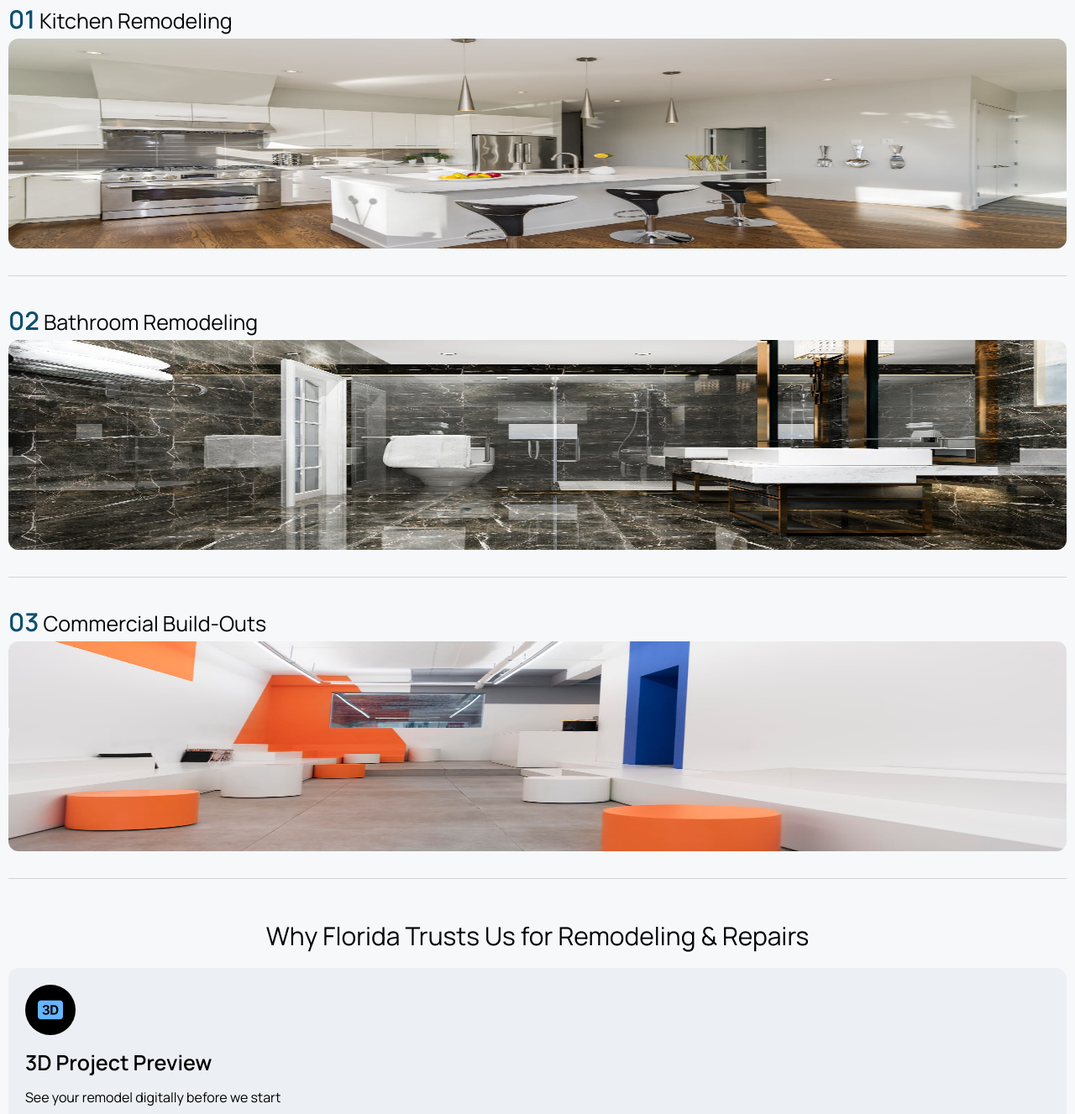
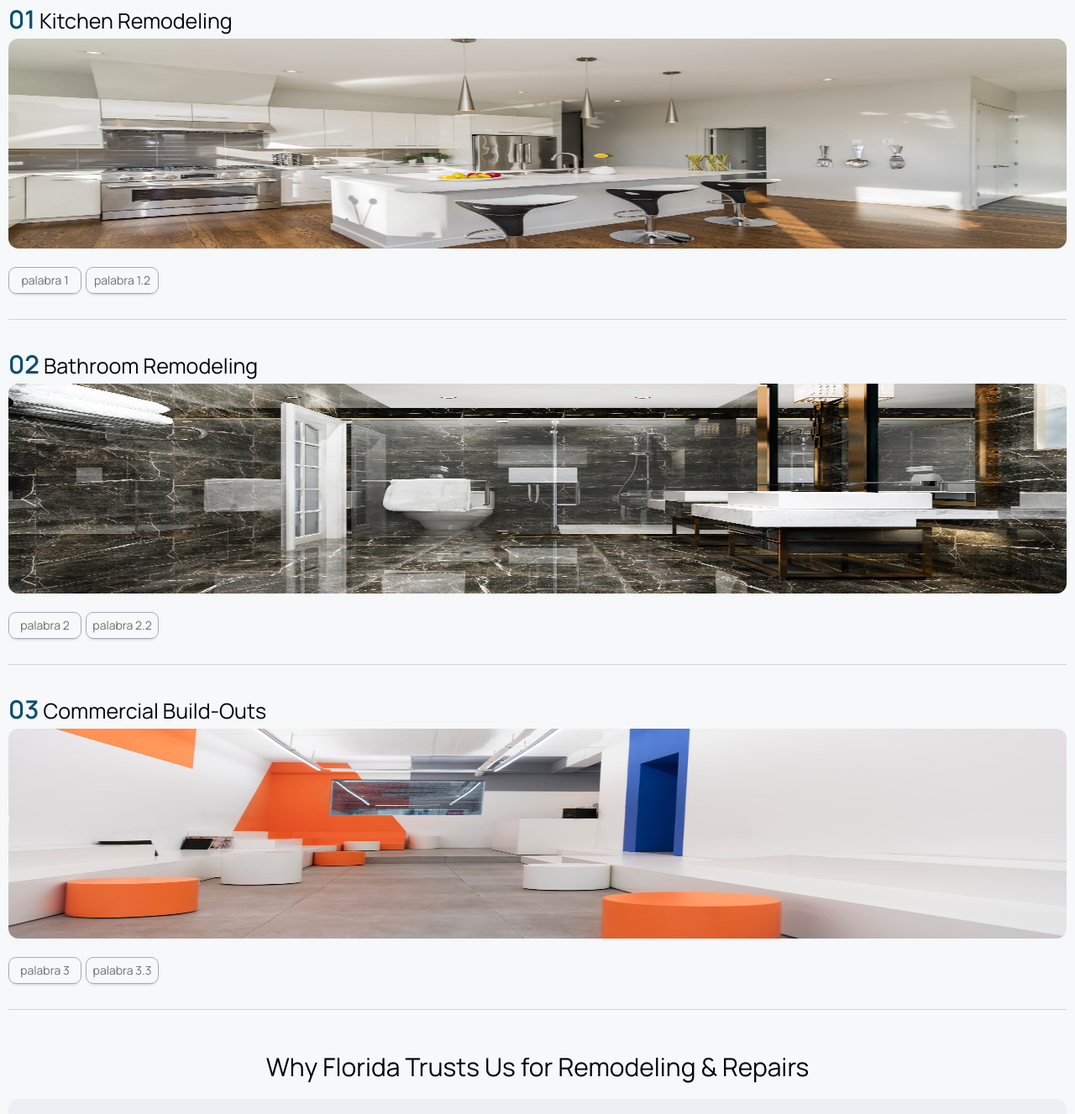
Before and after one commit to JotaJotaM1/1GCConstruction, a React (Vite) app: page / in a window 1280 px wide. Shown: the part 1349-2676 px from the top of the page at 84% size. Built offline with nearby package versions, Linux system fonts and the light colour scheme.

Commit message:
Tags are created for the services

```diff
--- a/src/pages/Home.jsx
+++ b/src/pages/Home.jsx
@@ -38,24 +38,42 @@ function Home() {
                             <figure>
                                 <img className="imgCardService" src={remoKitchenHome}></img>
                             </figure>
-                            <link>
-                            </link>
+                            <div className="cnt-tag">
+                                <span className="tagServices">
+                                    palabra 1
+                                </span>
+                                <span className="tagServices">
+                                    palabra 1.2
+                                </span>
+                            </div>
                         </div>
                         <div className="cnt-card">
                             <h2 className="tittleCardServices"><span className="NumCardService">02</span>Bathroom Remodeling</h2>
                             <figure>
                                 <img className="imgCardService" src={remoBathroomHome}></img>
                             </figure>
-                            <link>
-                            </link>
+                            <div className="cnt-tag">
+                                <div className="tagServices">
+                                    palabra 2
+                                </div>
+                                <div className="tagServices">
+                                    palabra 2.2
+                                </div>
+                            </div>
                         </div>
                         <div className="cnt-card">
                             <h2 className="tittleCardServices"><span className="NumCardService">03</span>Commercial Build-Outs</h2>
                             <figure>
                                 <img className="imgCardService" src={remoComerHome}></img>
                             </figure>
-                            <link>
-                            </link>
+                            <div className="cnt-tag">
+                                <div className="tagServices">
+                                    palabra 3
+                                </div>
+                                <div className="tagServices">
+                                    palabra 3.3
+                                </div>
+                            </div>
                         </div>
                     </div>
                 </div>
--- a/src/styles/pages/Home.css
+++ b/src/styles/pages/Home.css
@@ -76,7 +76,6 @@ main {
     box-shadow: 0px 4px 5px -6px rgba(0, 0, 0, 0.75);
 }
 
-
 .parent {
     display: grid;
     grid-template-columns: repeat(1, 1fr);
@@ -109,6 +108,26 @@ main {
     border-bottom: 1px solid #d4d4d4;
 }
 
+.cnt-tag {
+    display: flex;
+    flex-direction: row;
+    gap: 5px;
+    padding-top: 20px;
+}
+
+.tagServices {
+    display: flex;
+    justify-content: center;
+    align-items: center;
+    color: #6F6F6F;
+    background-color: transparent;
+    border: 1px solid #A4ACB9;
+    height: 30px;
+    border-radius: 9px;
+    box-shadow: 0px 4px 5px -6px rgba(0, 0, 0, 0.75);
+    width: 85px;
+    font-size: 14px;
+}
 
 .subTittleChoseUs,
 .subTittleService {
@@ -119,7 +138,7 @@ main {
     line-height: 1.2;
 }
 
-.subTittleService{
+.subTittleService {
     padding-top: 80px;
 }
 
```
